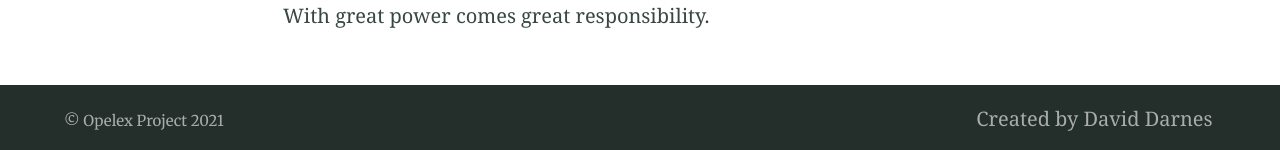
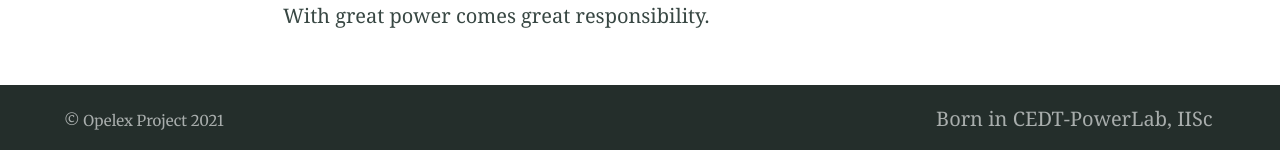
Before and after one commit to OpelexProject/OpelexProject.github.io, a Jekyll site: the page built from index.md, in a window 1280 px wide. Shown: the part 1193-1343 px from the top of the page. Built offline with Jekyll 4.4.1, drawn with Linux system fonts in a browser that asks for light colours.

Commit message:
Minor replacement of data in _config.yml

```diff
--- a/_config.yml
+++ b/_config.yml
@@ -131,17 +131,16 @@ navigation_header:
   url: https://github.com/daviddarnes/alembic
 
 navigation_footer:
-- title: Created by David Darnes
-  url: https://darn.es
+- title: Born in CEDT-PowerLab, IISc
+  url: https://kabhijit.net
 
 social_links: # Appears in sidebar. Set the urls then uncomment and comment out as desired
-  Twitter: https://twitter.com/DavidDarnes
-  LinkedIn: https://www.linkedin.com/in/daviddarnes
-  GitHub: https://github.com/daviddarnes
-  link: https://darn.es
+  Twitter: https://twitter.com/opelex.net
+  LinkedIn: https://www.linkedin.com/company/73415458/
+  GitHub: https://github.com/OpelexProject
+  link: https://opelex.net
   RSS: /feed.xml
 
 sharing_links: # Appear at the bottom of single blog posts, add as desired. The value can be 'true' or the desired button colour
   Twitter: "#0d94e7"
-  facebook: "#3B5998"
   Email: true
```
